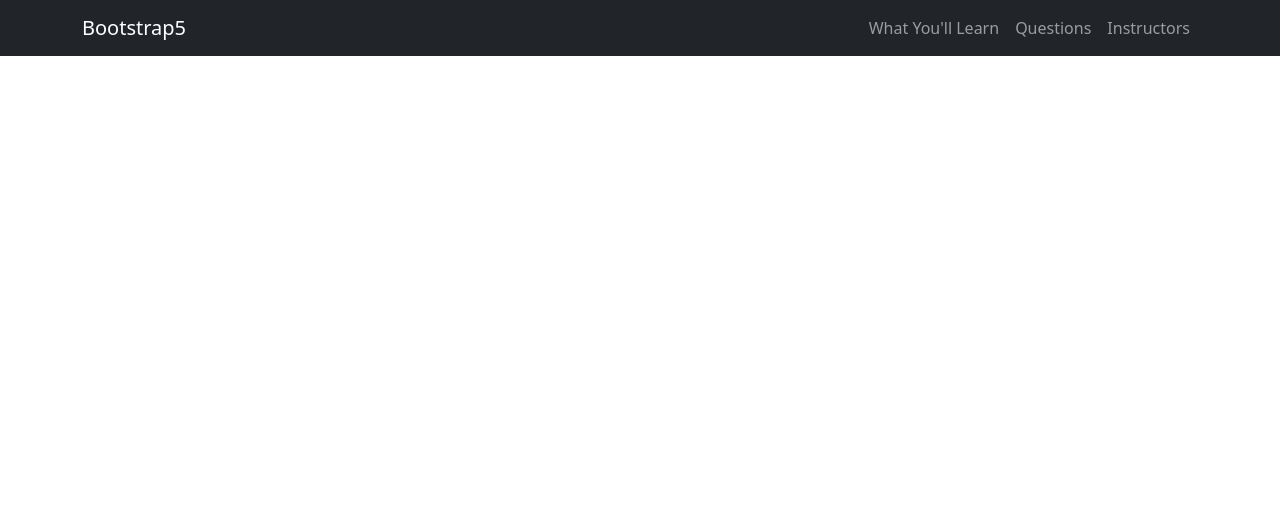
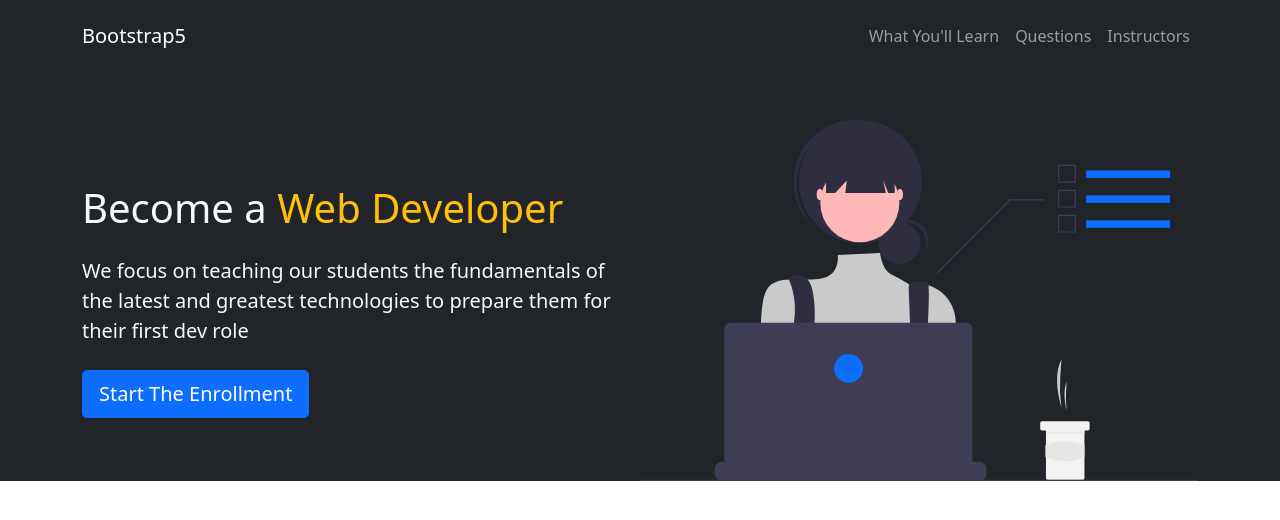
Before and after one commit to HeyFei/bootstrap5-complete-html, a plain HTML site: page index.html in a window 1280 px wide. Drawn offline with nearby package versions, Linux system fonts and the light colour scheme.

Commit message:
show case code

```diff
--- a/index.html
+++ b/index.html
@@ -8,7 +8,7 @@
 </head>
 <body>
     <!-- Navbar -->
-    <nav class="navbar navbar-expand-lg bg-dark navbar-dark">
+    <nav class="navbar navbar-expand-lg bg-dark navbar-dark py-3">
         <div class="container">
             <a href="#" class="navbar-brand">Bootstrap5</a>
 
@@ -32,6 +32,25 @@
         </div>
     </nav>
 
+    <!-- Showcase -->
+    <section class="bg-dark text-light p-5 p-lg-0 pt-lg-5 text-center text-sm-start">
+        <div class="container">
+            <div class="d-sm-flex align-items-center justify-content-between">
+                <div>
+                    <h1>Become a <span class="text-warning"> Web Developer </span></h1>
+                    <p class="lead my-4">
+                      We focus on teaching our students the fundamentals of the latest
+                      and greatest technologies to prepare them for their first dev role
+                    </p>
+                    <button class="btn btn-primary btn-lg" data-bs-toggle="modal" data-bs-target="#enroll">
+                      Start The Enrollment
+                    </button>
+                </div>
+                <img class="img-fluid w-50 d-none d-sm-block" src="img/showcase.svg" alt="">
+            </div>
+        </div>
+    </section>
+
     <script src="https://cdn.jsdelivr.net/npm/bootstrap@5.0.2/dist/js/bootstrap.bundle.min.js" integrity="sha384-MrcW6ZMFYlzcLA8Nl+NtUVF0sA7MsXsP1UyJoMp4YLEuNSfAP+JcXn/tWtIaxVXM" crossorigin="anonymous"></script>
 </body>
 </html>
```
Also changed, not shown: img/fundamentals.svg (added), img/react.svg (added), img/showcase.svg (added).
